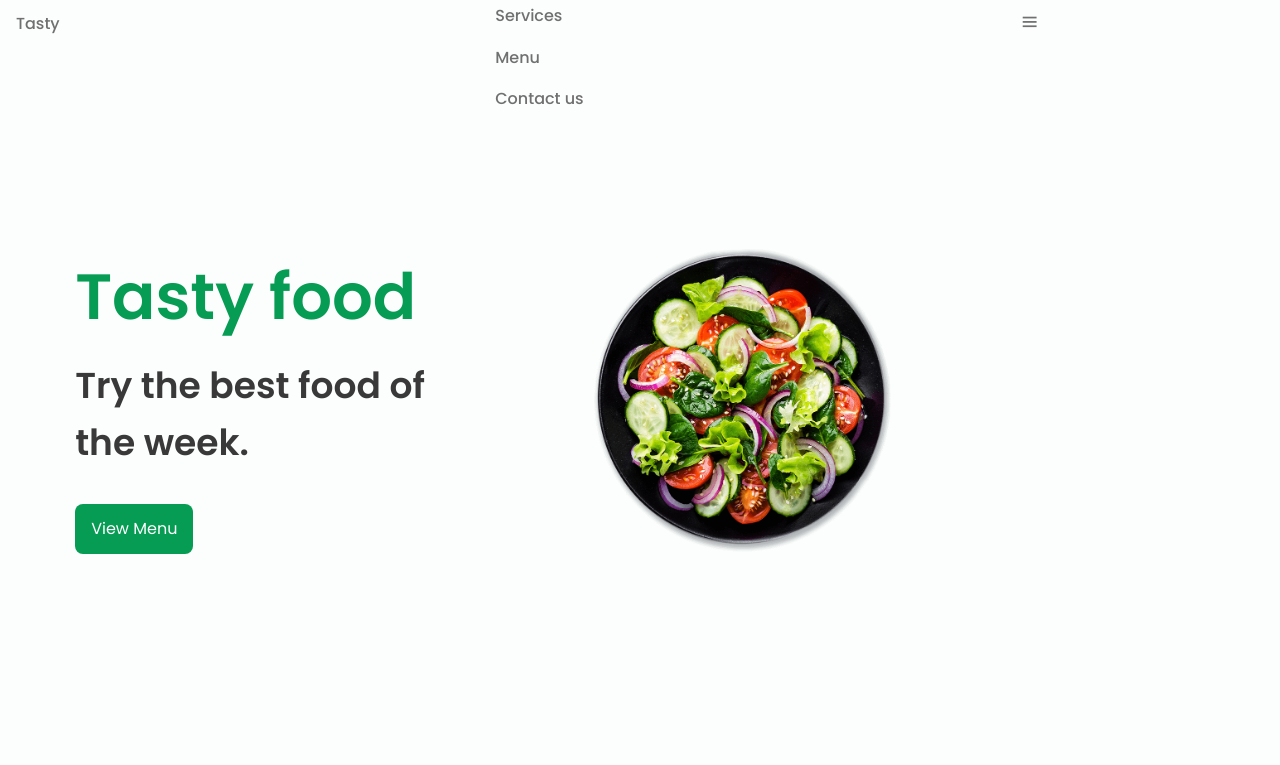
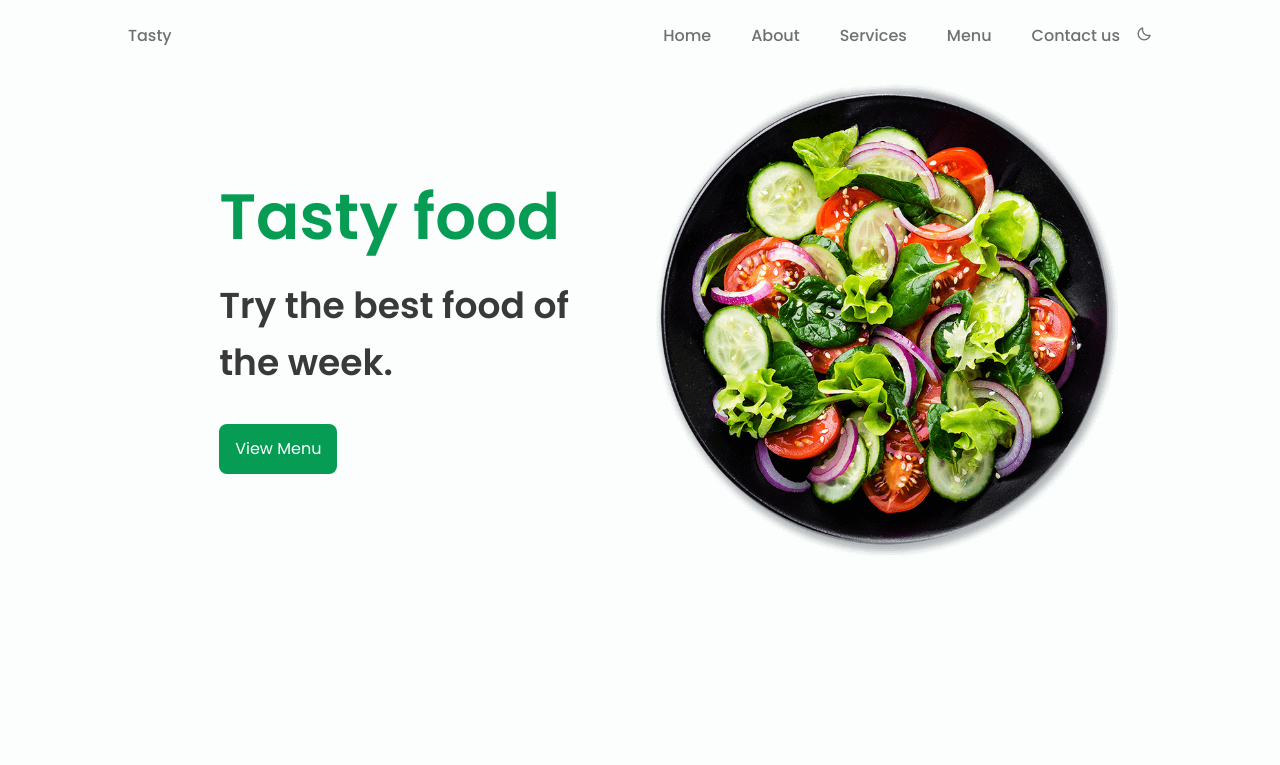
Before and after one commit to FakeStandard/responsive-tasty-restaurant, a plain HTML site: page index.html in a window 1280 px wide. Shown: the top 765 px of the page. Drawn offline with nearby package versions, Linux system fonts and the light colour scheme.

Commit message:
add 960px screen

```diff
--- a/assets/css/about.css
+++ b/assets/css/about.css
@@ -28,3 +28,9 @@
         order: -1;
     }
 }
+
+@media screen and (min-width: 960px) {
+    .about-container {
+        column-gap: 7rem;
+    }
+}
--- a/assets/css/app.css
+++ b/assets/css/app.css
@@ -42,3 +42,9 @@
         margin: 0 var(--mb-1) 0 0;
     }
 }
+
+@media screen and (min-width: 960px) {
+    .app-container {
+        column-gap: 7rem;
+    }
+}
--- a/assets/css/global.css
+++ b/assets/css/global.css
@@ -95,3 +95,10 @@ img {
         padding-top: 8rem;
     }
 }
+
+@media screen and (min-width: 960px) {
+    .bd-container {
+        margin-left: auto;
+        margin-right: auto;
+    }
+}
--- a/assets/css/header.css
+++ b/assets/css/header.css
@@ -52,10 +52,6 @@
 }
 
 @media screen and (max-width: 768px) {
-    .nav {
-        height: calc(var(--header-height)+1.5rem);
-    }
-
     .nav-menu {
         position: fixed;
         top: -100%;
@@ -68,6 +64,12 @@
         box-shadow: 0 4px 4px rgba(0, 0, 0, 0.1);
         border-radius: 0 0 1rem 1rem;
         z-index: var(--z-fixed);
+    }
+}
+
+@media screen and (min-width: 768px) {
+    .nav {
+        height: calc(var(--header-height) + 1.5rem);
     }
 
     .nav-list {
@@ -82,4 +84,9 @@
     .nav-toggle {
         display: none;
     }
+
+    .change-theme {
+        position: initial;
+        margin-left: var(--mb-2);
+    }
 }
--- a/assets/css/home.css
+++ b/assets/css/home.css
@@ -33,3 +33,16 @@
         justify-items: center;
     }
 }
+
+@media screen and (min-width: 960px) {
+    .home-img {
+        width: 500px;
+    }
+}
+
+/* For tall screens on mobiles y desktop*/
+@media screen and (min-height: 721px) {
+    .home-container {
+        height: 640px;
+    }
+}
--- a/index.html
+++ b/index.html
@@ -32,6 +32,8 @@
                     <li class="nav-item"><a class="nav-link" href="#services">Services</a></li>
                     <li class="nav-item"><a class="nav-link" href="#menu">Menu</a></li>
                     <li class="nav-item"><a class="nav-link" href="#contact">Contact us</a></li>
+
+                    <li><i id="theme-button" class="bx bx-moon change-theme"></i></li>
                 </ul>
             </div>
 
```
